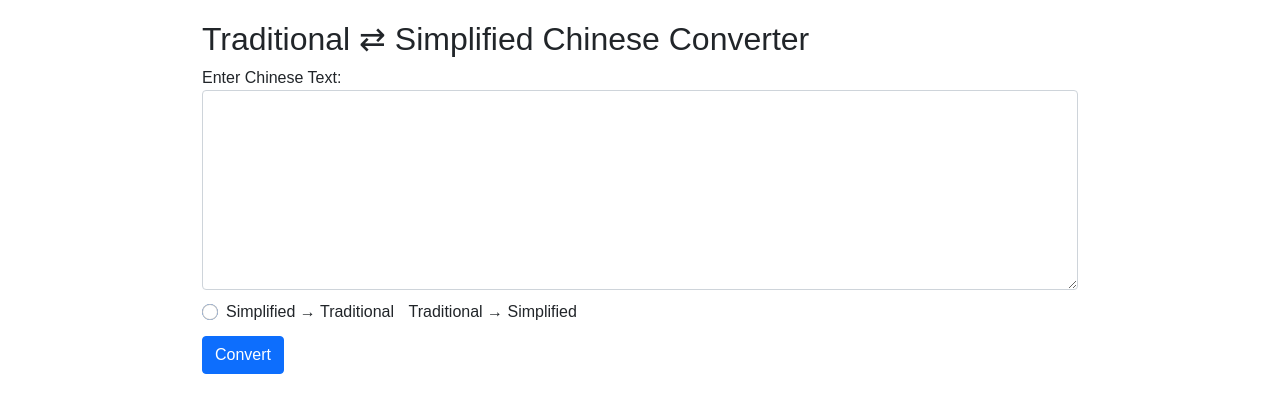
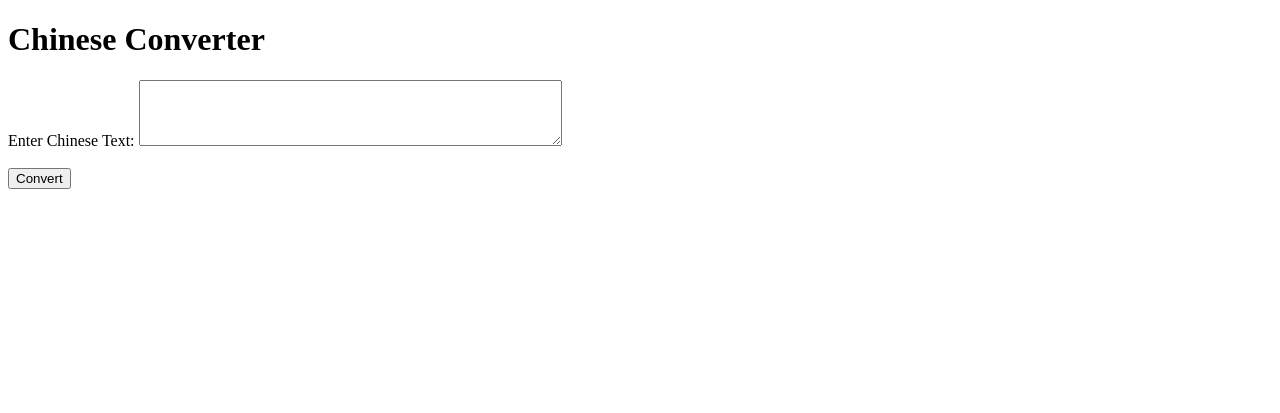
Before and after one commit to lokosmotos/Danialspacex, a Flask app: template templates/chinese_converter.html in a window 1280 px wide. Shown: the top 413 px of the page. Run offline with Flask 3, Linux system fonts and the light colour scheme; the template is opened without the code that fills it, so the values that code supplies are empty; some libraries are stand-ins or nearby versions.

Commit message:
Update chinese_converter.html

```diff
--- a/templates/chinese_converter.html
+++ b/templates/chinese_converter.html
@@ -3,83 +3,14 @@
 <head>
     <meta charset="UTF-8">
     <meta name="viewport" content="width=device-width, initial-scale=1.0">
-    <title>ZHT ⇄ ZHS Converter</title>
-    <link rel="stylesheet" href="https://cdn.jsdelivr.net/npm/bootstrap@5.1.3/dist/css/bootstrap.min.css">
-    <style>
-        body { font-family: Arial, sans-serif; padding: 20px; }
-        .highlight { color: red; }
-        .diff-box { background: #f9f9f9; border: 1px solid #ccc; padding: 10px; margin-top: 10px; }
-        .container { max-width: 900px; margin: 0 auto; }
-        textarea { width: 100%; height: 200px; margin-bottom: 10px; }
-        .form-check-label { margin-right: 10px; }
-        button { margin-top: 10px; }
-        #result { display: none; }
-    </style>
+    <title>Chinese Converter</title>
 </head>
 <body>
-    <div class="container">
-        <h2>Traditional ⇄ Simplified Chinese Converter</h2>
-
-        <form id="convert-form">
-            <div class="form-group">
-                <label for="text">Enter Chinese Text:</label>
-                <textarea id="text" class="form-control" name="text" required></textarea>
-            </div>
-
-            <div class="form-group form-check">
-                <input type="radio" id="s2t" name="direction" value="s2t" class="form-check-input" checked>
-                <label for="s2t" class="form-check-label">Simplified → Traditional</label>
-
-                <input type="radio" id="t2s" name="direction" value="t2s" class="form-check-input">
-                <label for="t2s" class="form-check-label">Traditional → Simplified</label>
-            </div>
-
-            <button type="submit" class="btn btn-primary">Convert</button>
-        </form>
-
-        <div id="result">
-            <h3>Converted Output:</h3>
-            <textarea id="converted-output" class="form-control" readonly></textarea>
-
-            <form method="POST" action="/download-converted" class="mt-3">
-                <input type="hidden" id="converted" name="converted">
-                <button type="submit" class="btn btn-success">Download Converted Text</button>
-            </form>
-
-            <div class="diff-box mt-3" id="diffs">
-                <h4>Differences:</h4>
-                <ul id="diff-list"></ul>
-            </div>
-        </div>
-    </div>
-
-    <script src="https://cdn.jsdelivr.net/npm/bootstrap@5.1.3/dist/js/bootstrap.bundle.min.js"></script>
-    <script>
-        document.getElementById('convert-form').addEventListener('submit', async function (e) {
-            e.preventDefault();
-            const text = document.getElementById('text').value;
-            const direction = document.querySelector('input[name="direction"]:checked').value;
-
-            const response = await fetch('/api/convert-chinese', {
-                method: 'POST',
-                headers: {'Content-Type': 'application/json'},
-                body: JSON.stringify({ text, direction })
-            });
-
-            const data = await response.json();
-            document.getElementById('converted-output').value = data.converted;
-            document.getElementById('converted').value = JSON.stringify(data.converted);
-
-            const diffList = document.getElementById('diff-list');
-            diffList.innerHTML = '';
-            data.diffs.forEach(([original, converted]) => {
-                const item = document.createElement('li');
-                item.innerHTML = `<span class="highlight">${original}</span> → ${converted}`;
-                diffList.appendChild(item);
-            });
-
-            document.getElementById('result').style.display = 'block';
-        });
-    </script>
+    <h1>Chinese Converter</h1>
+    <form action="/convert-chinese" method="POST" enctype="multipart/form-data">
+        <label for="chinese_text">Enter Chinese Text:</label>
+        <textarea id="chinese_text" name="chinese_text" rows="4" cols="50"></textarea><br><br>
+        <button type="submit">Convert</button>
+    </form>
 </body>
 </html>
```
